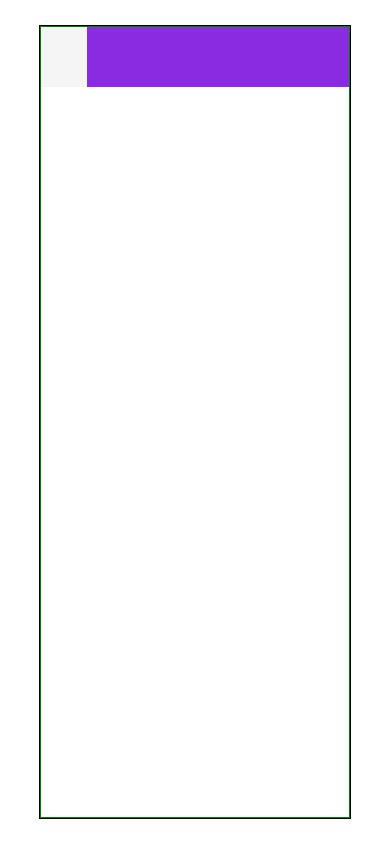
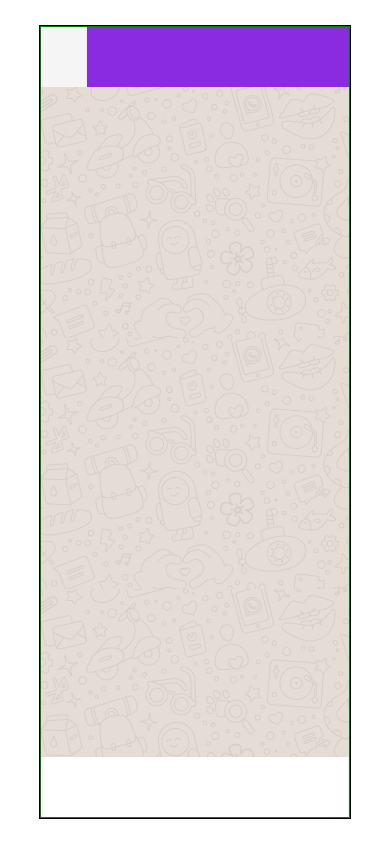
Before and after one commit to FedericoPiazzolla/html-css-boolzapp, a plain HTML site: page index.html in a window 390 px wide. Drawn offline with Linux system fonts and the light colour scheme.

Commit message:
add: chat container layout responsive

```diff
--- a/css/style.css
+++ b/css/style.css
@@ -246,3 +246,12 @@ img {
     width: 85%;
   }
 }
+
+/* CHAT CONTAINER */
+.chat-container {
+  width: 100%;
+  height: calc(100% - 120px);
+  background-image: url(../img/mine.jpg);
+}
+
+/* FOOTER RIGHT BLOCK */
```
Also changed, not shown: index.html (+4 -0 lines).
